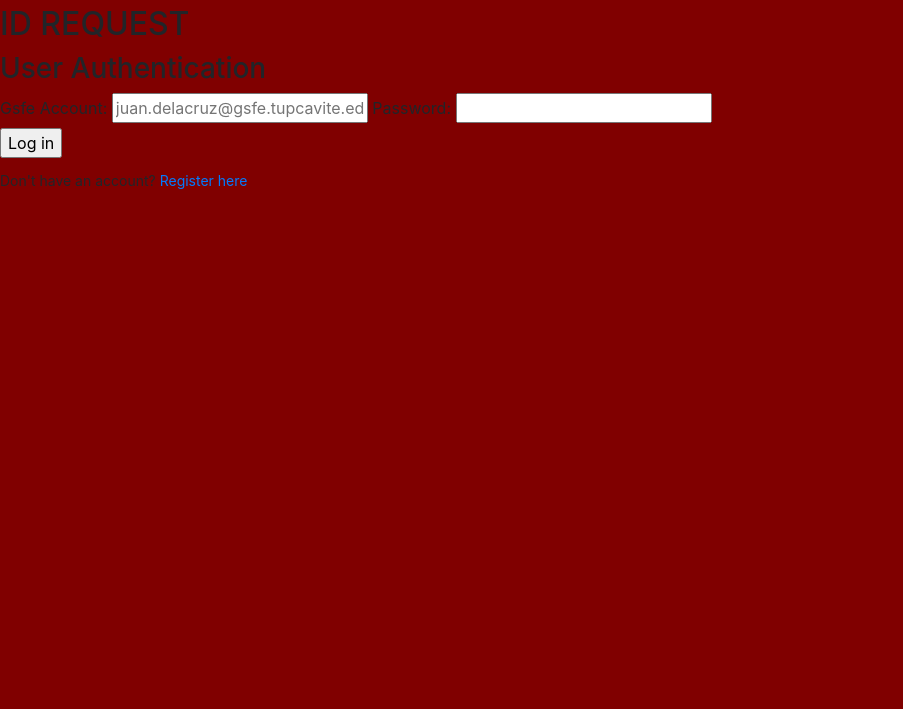
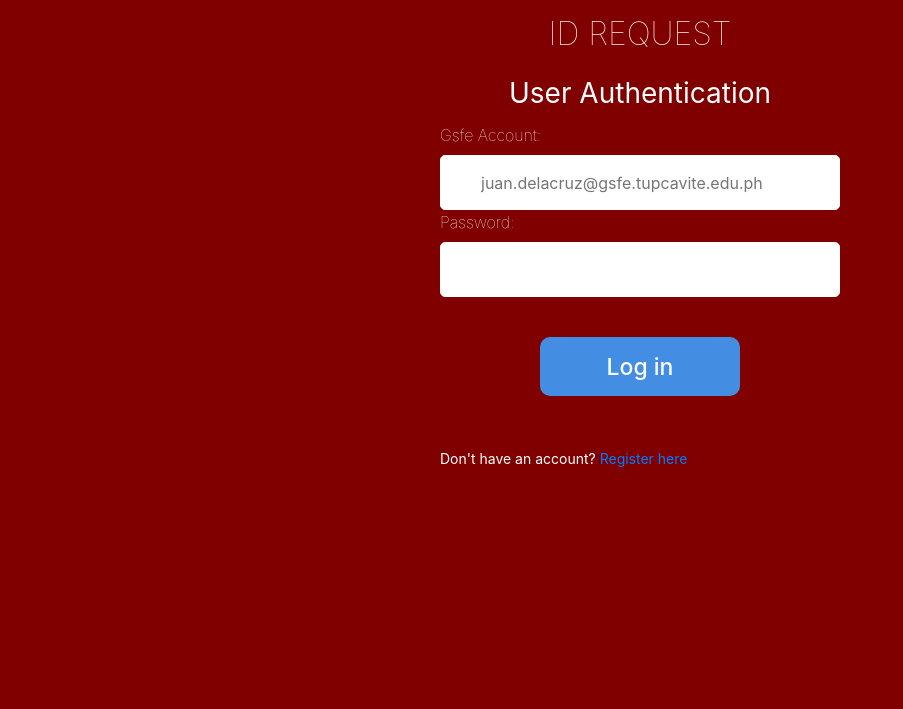
Before and after one commit to ReyAsilo/ID-Form, a Django app: page / in a window 1280 px wide. Shown: the part 158-867 px from the top of the page, without its empty margins (0-903 px from the left). Before the commit the page ends 347 px from the top, so only its background shows below. Run offline with Django 4.2, Linux system fonts and the light colour scheme.

Commit message:
All Files

```diff
--- a/idrequest/idrequestApp/static/css/Student and Faculty Login.css
+++ b/idrequest/idrequestApp/static/css/Student and Faculty Login.css
@@ -20,10 +20,106 @@ header {
     z-index: 10000;
 }
 
-section {
-    margin-top: 50px;
+form {
+    width: 100%;
+    display: grid;
+    align-items: center;
+    justify-content: center;
+    color: white;
+    margin-bottom: 20%;
 }
 
-#checkbox {
-    justify-content: left;
+h2 {
+    justify-self: center;
+    align-self: center;
+    font-weight: lighter;
+    padding: 10px;
 }
+
+h3 {
+    justify-self: center;
+    align-self: center;
+    font-weight: normal;
+    padding: 5px;
+}
+
+.login {
+    display: grid;
+    width: 100%;
+    border: solid 1px black;
+}
+
+label {
+    font-weight: lighter;
+    font-size: 16px;
+}
+
+.custom {
+    width: 400px;
+    display: grid;
+    margin-bottom: 10px;
+}
+
+.loginbttn {
+    justify-self: center;
+    align-self: center;
+}
+
+.btn-primary {
+    color: white;
+    border: solid 1px white;
+    background-color: #595959;
+    padding: 10px 40px 10px 40px;
+    border-radius: 5%;
+}
+
+.btn-primary:hover {
+    background-color: white;
+    border: solid 1px white;
+    color: #595959;
+    padding: 10px 40px 10px 40px;
+    border-radius: 5%;
+}
+
+#InputEmail,
+#InputPassword {
+    border: solid 1px white;
+    padding: 10px 40px 10px 40px;
+    border-radius: 5px;
+    height: 55px;
+}
+
+@media only screen and (max-width:1200px) {
+    .TUPlabel {
+        font-size: 30px;
+        justify-self: center;
+    }
+}
+
+input.login {
+    width: 50%;
+    height: 59px;
+    background: #438de2;
+    color: #ffffff;
+    cursor: pointer;
+    font-size: 23px;
+    font-weight: 500;
+    text-align: center;
+    margin-bottom: 40px;
+    border: none;
+    border-radius: 10px;
+    margin-top: 30px;
+    justify-self: center;
+    align-self: center;
+}
+
+
+/*hover ng button */
+
+.login:hover {
+    background-color: #07059b;
+}
+
+.login:focus {
+    background: #434de2;
+}
--- a/idrequest/idrequestApp/templates/idrequestApp/index.html
+++ b/idrequest/idrequestApp/templates/idrequestApp/index.html
@@ -29,10 +29,10 @@
             <h3>User Authentication</h3>
             <div class="custom">
                 <label> Gsfe Account:</label>
-                <input type="email" name="email" id="InputEmail" aria-describedby="emailHelp" placeholder="juan.delacruz@gsfe.tupcavite.edu.ph" required>
+                <input type="email" id="InputEmail" aria-describedby="emailHelp" placeholder="juan.delacruz@gsfe.tupcavite.edu.ph" required>
 
                 <label> Password:</label>
-                <input type="password" name="pass" id="InputPassword" required>
+                <input type="password" id="InputPassword" required>
             </div>
 
 
--- a/idrequest/idrequestApp/templates/idrequestApp/registration.html
+++ b/idrequest/idrequestApp/templates/idrequestApp/registration.html
@@ -71,7 +71,12 @@
                       <option>Admin</option>
 
                     </select>
+
+
+
                     </div>
+
+
 
                       <div id="reg" class=" justify-content-center mt-4" >
                         <button role="button" type="submit" class="btn btn-primary btn-block btn-lg"   onclick="return Validate()"  >Register   </button>
@@ -97,7 +102,6 @@
                 alert("Passwords do not match.");
                 return false;
             }
-            alert("Succesfully Registered!")
             return true;
         }
       </script>
```
